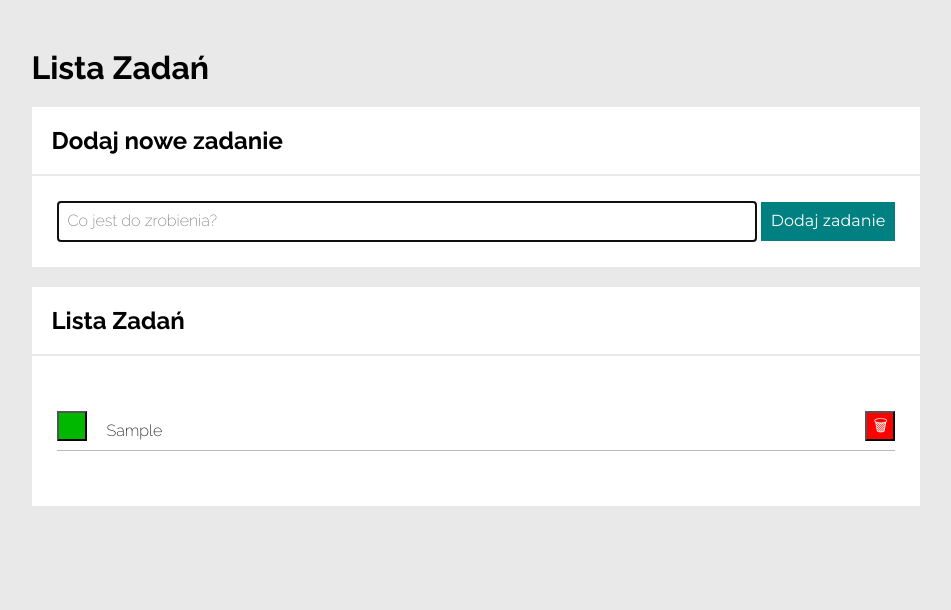
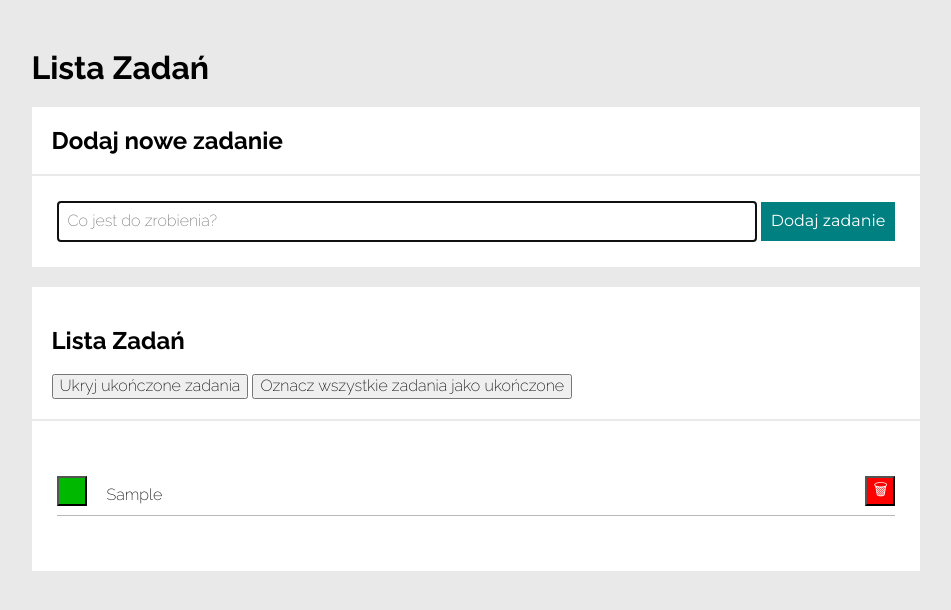
Before and after one commit to MajaCelej/to-do-list, a plain HTML site: page index.html in a window 1280 px wide. Both pictures are taken after typing "Sample" into the empty fields and a click on the button "Dodaj zadanie". Shown: the whole page, without its empty margins (164-1115 px from the left). Drawn offline with nearby package versions, Linux system fonts and the light colour scheme; a web font is replaced by a local one.

Commit message:
added new buttons to the list

```diff
--- a/index.html
+++ b/index.html
@@ -37,7 +37,10 @@
             </div>
         </div>
         <div class="section">
-            <h2 class="section__header">Lista Zadań</h2>
+            <div class="section__header">
+                <h2>Lista Zadań</h2>
+                <div class="task__newButtons js-newButtons"></div>
+            </div>
             <div class="section__main">
                 <ul class="js-tasks task__list"></ul>
             </div>
--- a/js/script.js
+++ b/js/script.js
@@ -1,5 +1,6 @@
 {
     let tasks = [];
+    let hideDoneTasks = false;
 
     const addNewTask = (newTaskContent) => {
         tasks = [
@@ -49,7 +50,7 @@
         });
     };
 
-    const render = () => {
+    const renderTasks = () => {
         let htmlString = "";
 
         for (const task of tasks) {
@@ -67,7 +68,33 @@
         }
 
         document.querySelector(".js-tasks").innerHTML = htmlString;
+    };
 
+    const bindButtonsEvents = () => { }; //if
+
+    const renderButtons = () => {
+        const buttonsElement = document.querySelector(".js-newButtons");
+
+        if (tasks.length > 0) {
+            buttonsElement.innerHTML = `
+            <span class="task__newButtons">
+            <button class="task__hideOrShowAllDone">${hideDoneTasks ? "Pokaż" : "Ukryj"} ukończone zadania</button>
+            <button class="task__markAllDone"> ${tasks.every(({ done }) => done) ? "disabled" : ""} Oznacz wszystkie zadania jako ukończone</button>
+            </span>`;
+        } else {
+        buttonsElement.innerHTML = ``;
+    }
+
+
+    //document.querySelector(".js-newButtons").innerHTML = htmlString;
+    // Powinna wyglądać jak funcja wyżej i mieć HTMLa na podstawie tasks tablicy i hideDoneTasks
+    // ukryć przyciski w CSS display:none, wyłączony -> atrybut - disabled
+}
+
+const render = () => {
+    renderTasks();
+    renderButtons();
+    bindButtonsEvents();
     bindEvents();
 };
 
@@ -94,4 +121,4 @@
 };
 
 init();
-}
+};
```
Lines whose indentation alone changed are shown as unchanged.
